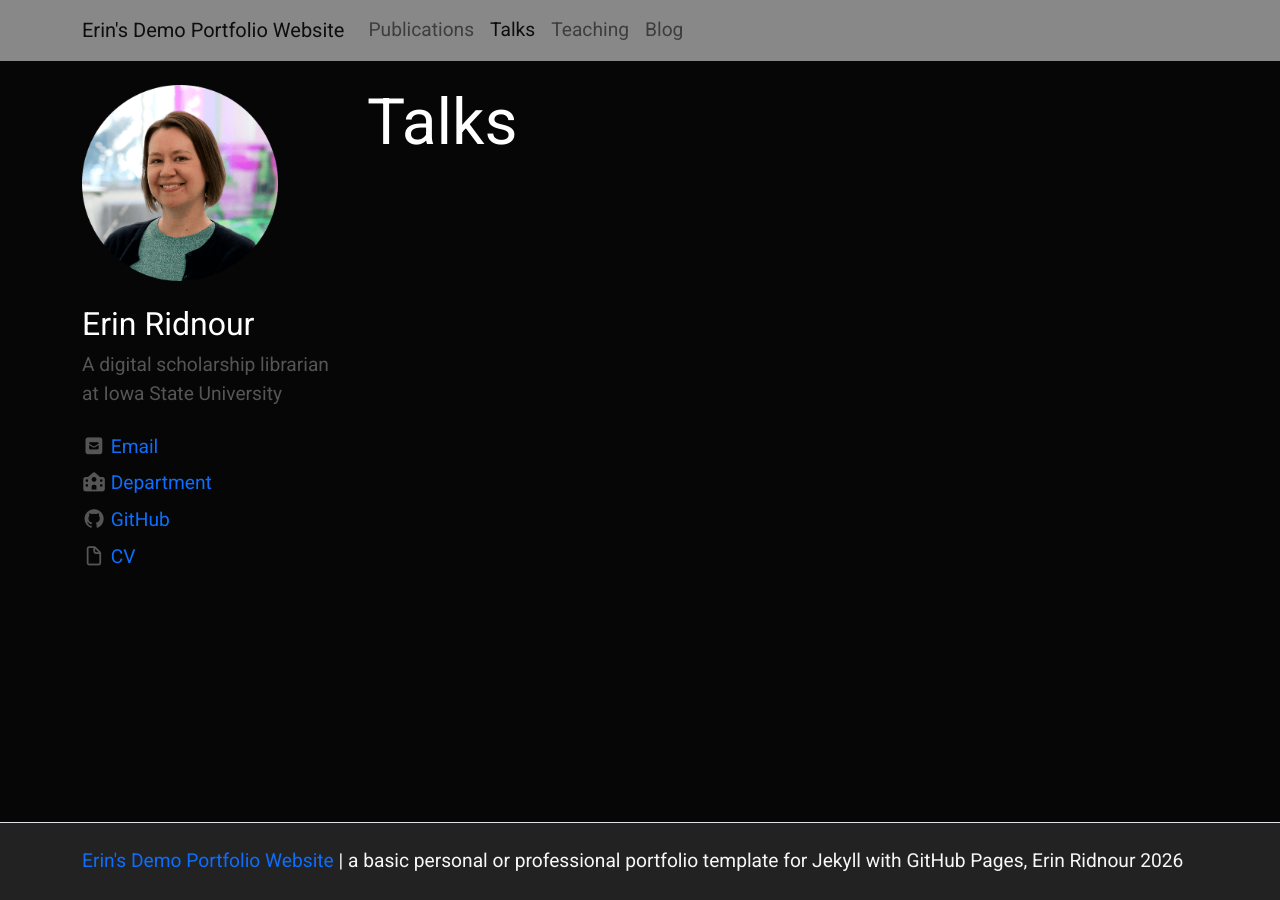
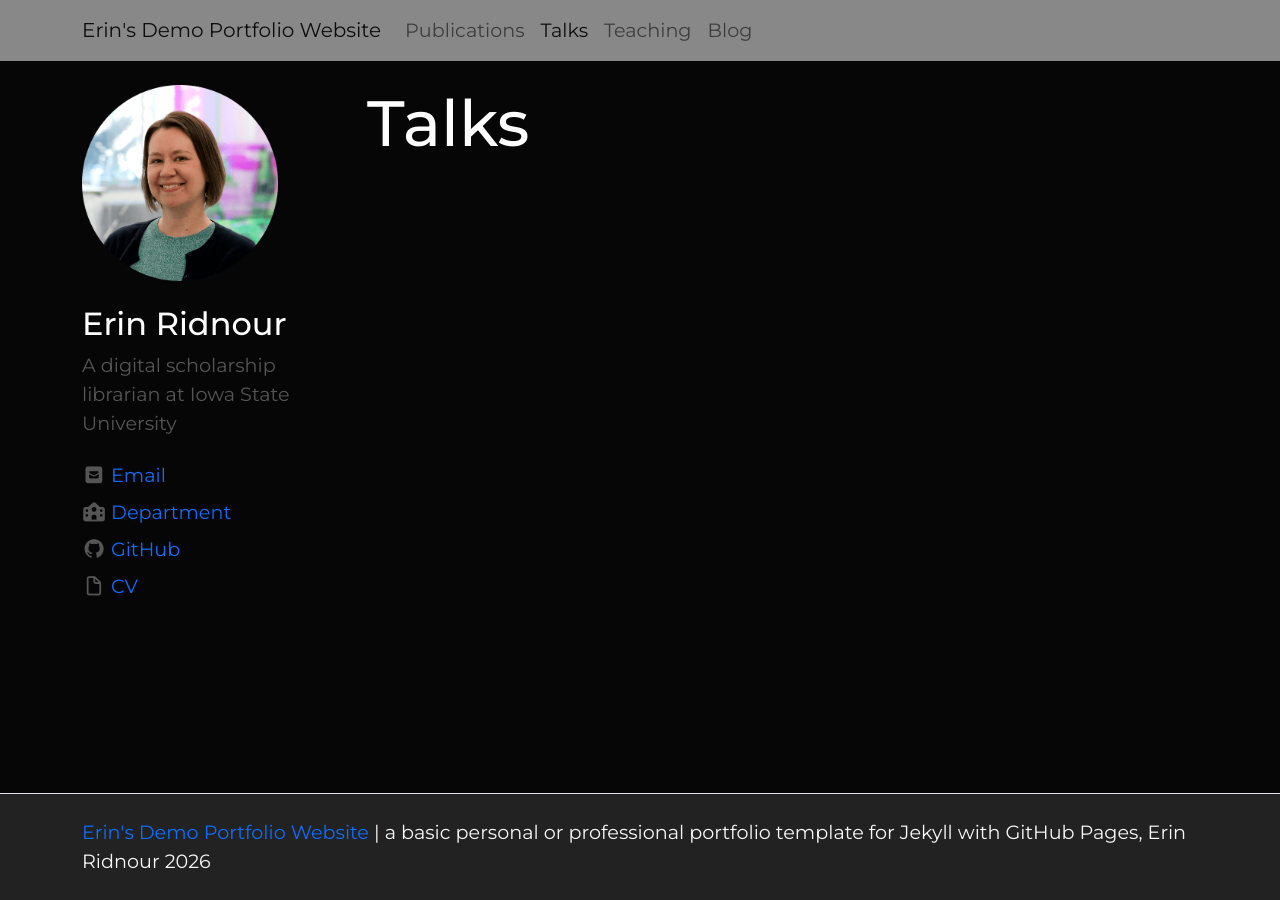
Before and after one commit to emanderson811/portfolio-website-workshop, a Jekyll site: the page built from pages/talks.md, in a window 1280 px wide. Built offline with Jekyll 4.4.1, drawn with Linux system fonts in a browser that asks for light colours; nearby versions of some CDN libraries.

Commit message:
add google font

```diff
--- a/_config.yml
+++ b/_config.yml
@@ -71,8 +71,8 @@ bootswatch: cyborg
 base-font-size: 1.2em
 text-color: "#F7F7F7"
 link-color: "#0d6efd"
-base-font-family: # comment out for bootstrap defaults. e.g. Roboto
-font-cdn: # add font stylesheet, e.g. <link href="https://fonts.googleapis.com/css?family=Roboto&display=swap" rel="stylesheet">
+base-font-family: Montserrat # comment out for bootstrap defaults. e.g. Roboto
+font-cdn: <link href="https://fonts.googleapis.com/css2?family=Montserrat:ital,wght@0,100..900;1,100..900&display=swap" rel="stylesheet"> # add font stylesheet, e.g. <link href="https://fonts.googleapis.com/css?family=Roboto&display=swap" rel="stylesheet">
 
 # ICONS [optional!]
 # Generates icons for sidebar information from https://fontawesome.com/
```
